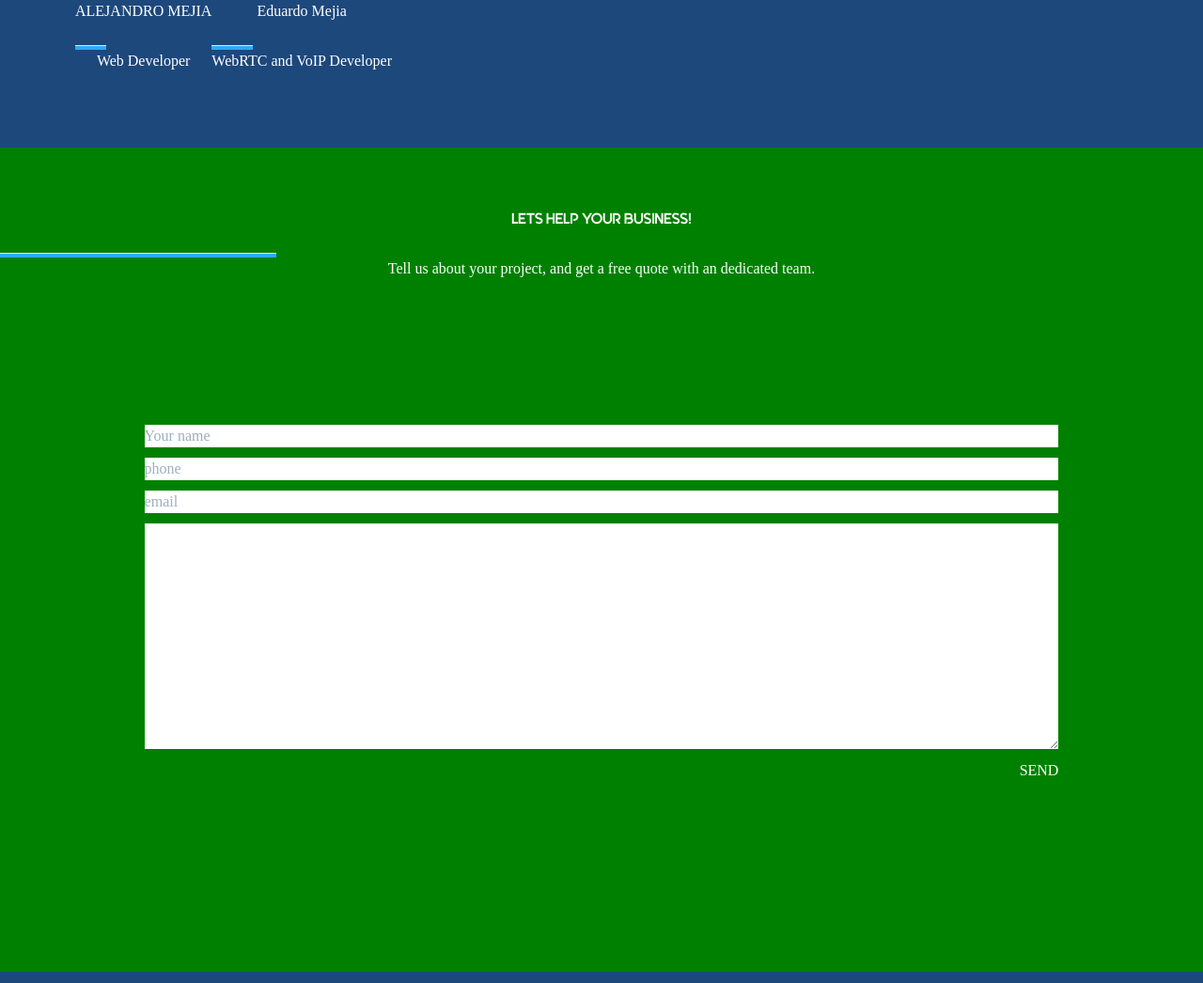
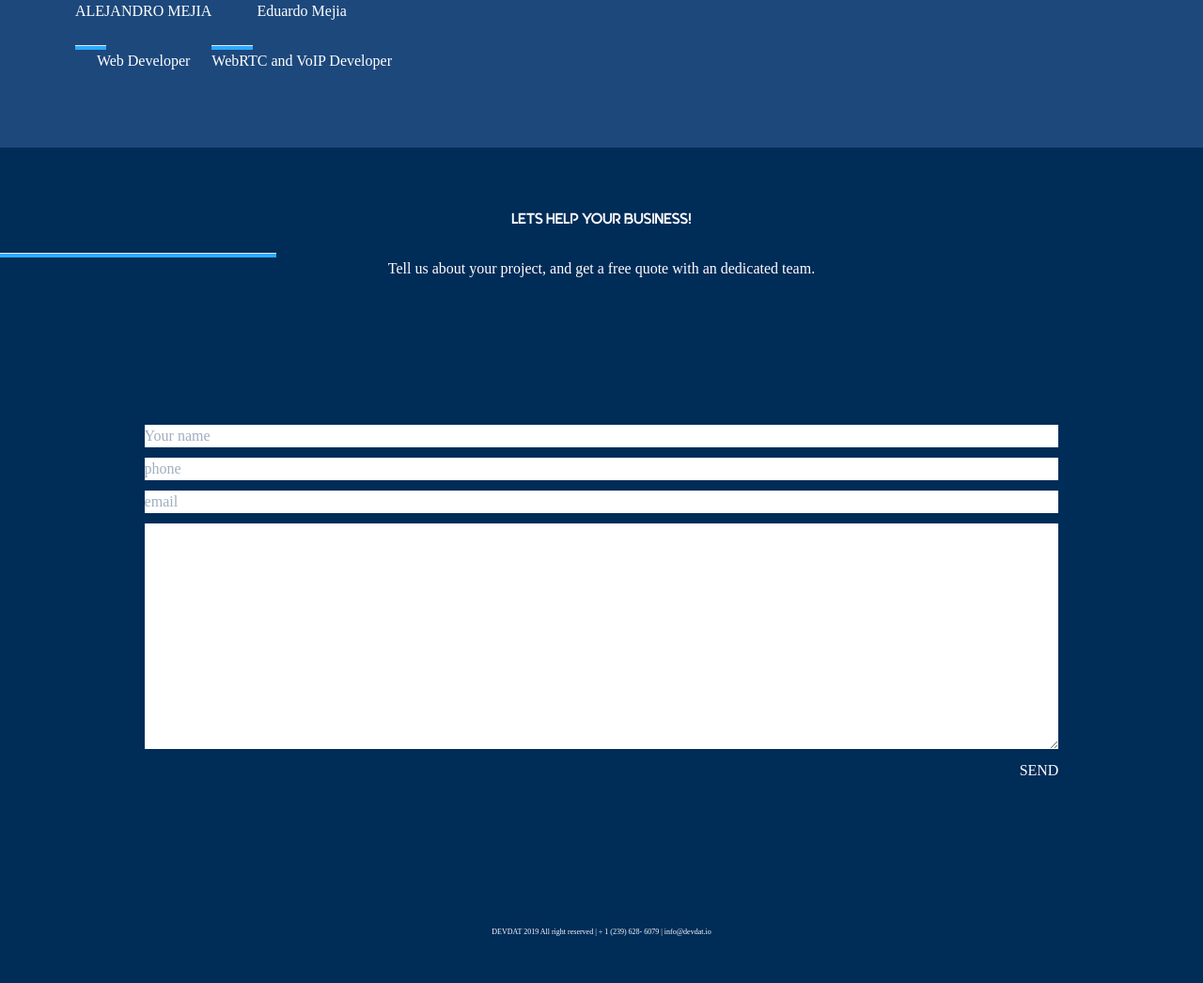
Before and after one commit to aalejandromr/devdat, a PHP site: page / in a window 1280 px wide; the page is wider, and only the part inside the window is pictured. Shown: the part 1304-2350 px from the top of that part at 94% size. Run offline with PHP 8.4, Linux system fonts and the light colour scheme; some web fonts are replaced.

Commit message:
Adds pending work

```diff
--- a/css/main.css
+++ b/css/main.css
@@ -125,7 +125,7 @@ footer {
     padding-bottom: 3em;
     padding-top: 1em;
     text-align: center;
-    background-color: green;
+    background-color: #002c58;
 }
 
 .form {
@@ -135,3 +135,11 @@ footer {
 .input-wrapper {
     margin-bottom: 0.7em;
 }
+
+.copy-right {
+    font-size: 8px;
+}
+
+.form-submit {
+    color: white;
+}
--- a/index.html
+++ b/index.html
@@ -183,11 +183,15 @@
                     </div>
 
                     <div class="flex flex-row-reverse">
-                        <button> SEND </button>
+                        <button class="form-submit"> SEND </button>
                     </div>
 
                 </form>
             </div>
+        </div>
+
+        <div class="copy-right">
+            <p> DEVDAT 2019 All right reserved | + 1 (239) 628- 6079 | <a href=""> info@devdat.io </a> </p>
         </div>
     </footer>
 </body>
```
